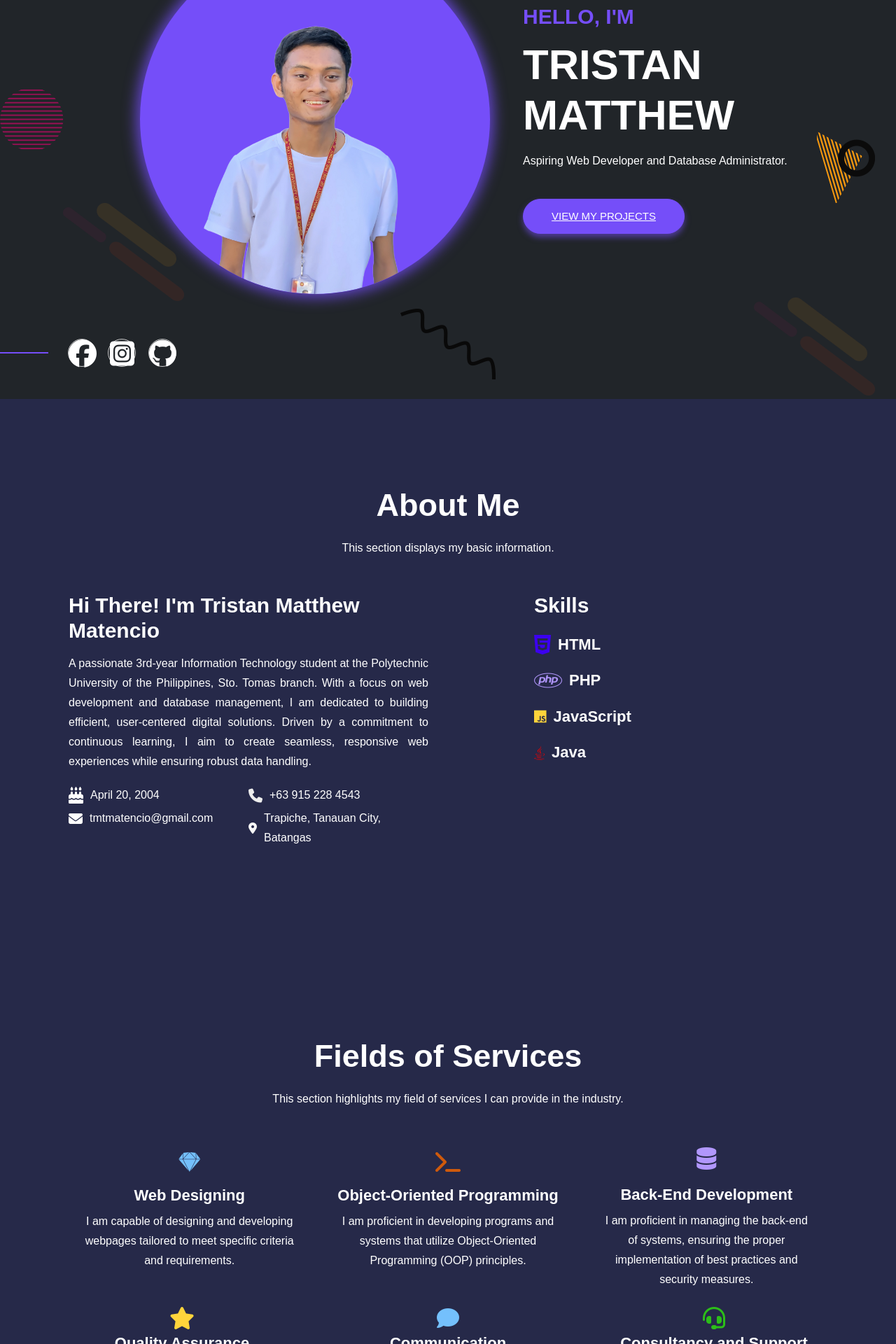
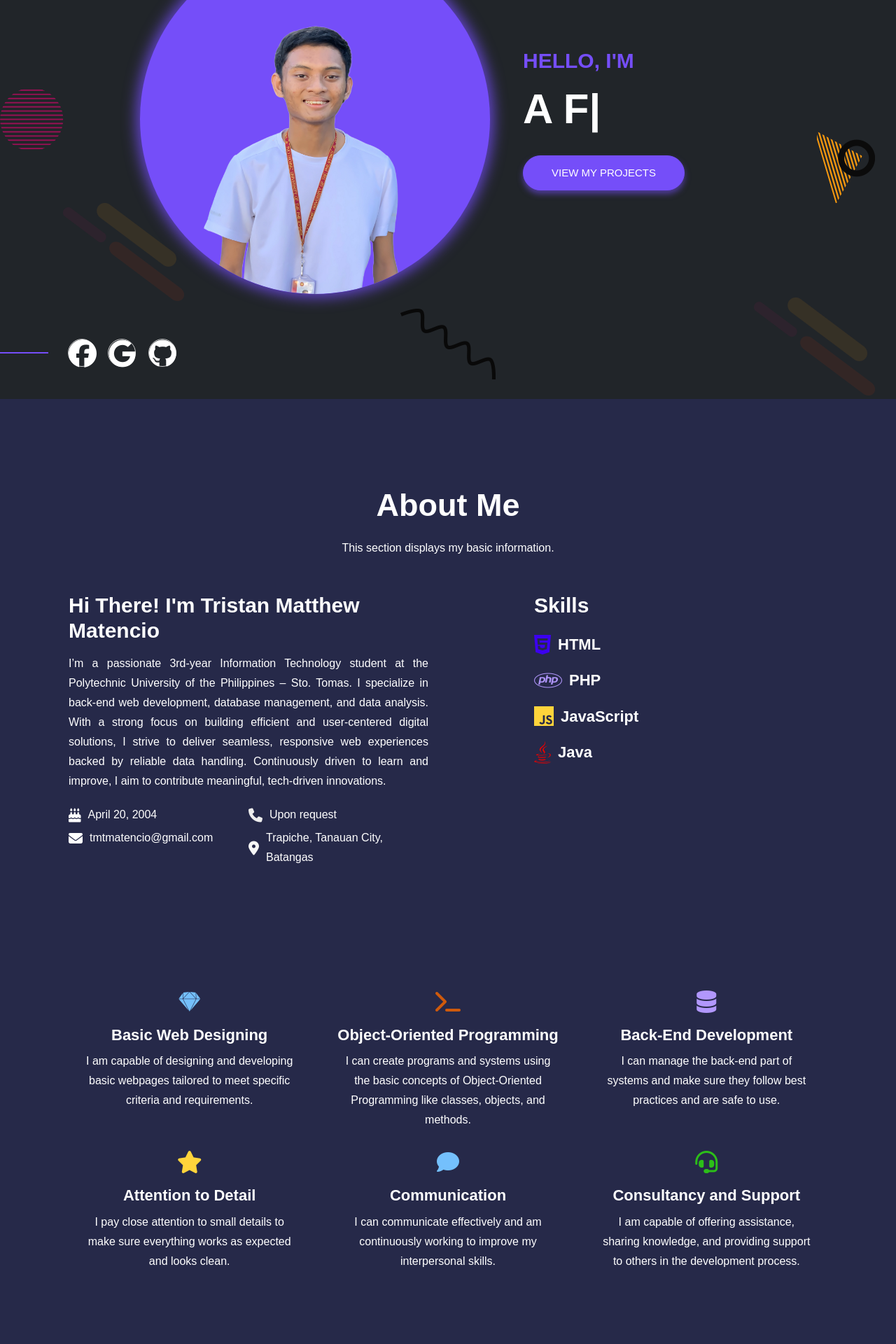
Before and after one commit to TrisMatt20/TrisMatt20.github.io, a PHP site: page /adet-grp-4/ in a window 1280 px wide. Shown: the part 320-2240 px from the top of the page at 70% size. Run offline with PHP 8.4, Linux system fonts and the light colour scheme; some libraries are stand-ins or nearby versions.

Commit message:
code revisions; addeed enhancements to portfolio

```diff
--- /dev/null
+++ b/Portfolio/assets/css/js/about-me.js
@@ -0,0 +1,60 @@
+const aboutMe = {
+    name: "Tristan Matthew Matencio",
+    intro: `I’m a passionate 3rd-year Information Technology student at the Polytechnic University of the Philippines – Sto. Tomas. I specialize in back-end web development, database management, and data analysis. With a strong focus on building efficient and user-centered digital solutions, I strive to deliver seamless, responsive web experiences backed by reliable data handling. Continuously driven to learn and improve, I aim to contribute meaningful, tech-driven innovations.`,
+    details: [
+      { icon: "fa-cake-candles", color: "#ffffff", text: "April 20, 2004" },
+      { icon: "fa-phone", color: "#ededed", text: "Upon request" },
+      { icon: "fa-envelope", color: "#ffffff", text: "tmtmatencio@gmail.com" },
+      { icon: "fa-location-dot", color: "#f7f7f7", text: "Trapiche, Tanauan City, Batangas" }
+    ]
+  };
+
+  const skills = [
+    { name: "HTML", icon: "fa-html5", color: "#3c00f0" },
+    { name: "PHP", icon: "fa-php", color: "#b197fc" },
+    { name: "JavaScript", icon: "fa-js", color: "#FFD43B" },
+    { name: "Java", icon: "fa-java", color: "#eb0000" }
+  ];
+
+  // Render About Me
+  const aboutContent = document.getElementById("about-content");
+
+  let aboutHTML = `
+    <h5 class="about-title" style="font-weight: bold; color: #ffffff; font-size: 30px;">
+      Hi There! I'm ${aboutMe.name}
+    </h5>
+    <p style="text-align: justify; color: #ffffff;">${aboutMe.intro}</p>
+    <ul class="clearfix">`;
+
+  aboutMe.details.forEach(item => {
+    aboutHTML += `
+      <li>
+        <div class="single-info d-flex align-items-center">
+          <i class="fa-solid ${item.icon} fa-lg" style="color: ${item.color}; margin-right: 10px;"></i>
+          <p style="color: #ffffff;">${item.text}</p>
+        </div>
+      </li>`;
+  });
+
+  aboutHTML += `</ul>`;
+  aboutContent.innerHTML = aboutHTML;
+
+  // Render Skills
+  const skillsContent = document.getElementById("skills-content");
+
+  let skillsHTML = `
+    <div class="skill-item mt-25">
+      <h3 class="about-skills" style="font-weight: bold; color: #ffffff; font-size: 30px;">Skills</h3>
+    </div>`;
+
+  skills.forEach(skill => {
+    skillsHTML += `
+      <div class="skill-item mt-25">
+        <div class="single-info d-flex align-items-center">
+          <i class="fa-brands ${skill.icon} fa-2xl" style="color: ${skill.color}; margin-right: 10px;"></i>
+          <h4 style="color: #ffffff; margin: 0;">${skill.name}</h4>
+        </div>
+      </div>`;
+  });
+
+  skillsContent.innerHTML = skillsHTML;
--- /dev/null
+++ b/Portfolio/assets/css/js/loader.js
@@ -0,0 +1,6 @@
+window.addEventListener("load", function () {
+    const preloader = document.querySelector(".preloader");
+    if (preloader) {
+      preloader.style.display = "none";
+    }
+  });
--- /dev/null
+++ b/Portfolio/assets/css/js/roles.js
@@ -0,0 +1,45 @@
+const roles = [
+    "Tristan Matthew",
+    "A PHP Developer",
+    "A Front-End Dev",
+    "A Back-End Dev",
+    "A Tech Enthusiast"
+];
+
+const typingElement = document.getElementById("typing-text");
+let roleIndex = 0;
+let charIndex = 0;
+let isDeleting = false;
+let isPaused = false;
+
+function typeEffect() {
+    const currentRole = roles[roleIndex];
+
+    if (!isPaused) {
+        if (isDeleting) {
+            charIndex--;
+            typingElement.textContent = currentRole.substring(0, charIndex);
+        } else {
+            charIndex++;
+            typingElement.textContent = currentRole.substring(0, charIndex);
+        }
+
+        if (!isDeleting && charIndex === currentRole.length) {
+            isPaused = true;
+            setTimeout(() => {
+                isPaused = false;
+                isDeleting = true;
+            }, 1000);
+        }
+
+        if (isDeleting && charIndex === 0) {
+            isDeleting = false;
+            roleIndex = (roleIndex + 1) % roles.length;
+        }
+    }
+
+    const typingSpeed = isPaused ? 50 : isDeleting ? 50 : 100;
+    setTimeout(typeEffect, typingSpeed);
+}
+
+window.addEventListener("load", typeEffect);
--- /dev/null
+++ b/Portfolio/assets/css/js/services.js
@@ -0,0 +1,59 @@
+const services = [
+    {
+      title: "Basic Web Designing",
+      icon: "fa-brands fa-sketch",
+      color: "#74C0FC",
+      description: "I am capable of designing and developing basic webpages tailored to meet specific criteria and requirements."
+    },
+    {
+      title: "Object-Oriented Programming",
+      icon: "fa-solid fa-terminal",
+      color: "#cf5a0c",
+      description: "I can create programs and systems using the basic concepts of Object-Oriented Programming like classes, objects, and methods."
+    },
+    {
+      title: "Back-End Development",
+      icon: "fa-solid fa-database",
+      color: "#B197FC",
+      description: "I can manage the back-end part of systems and make sure they follow best practices and are safe to use."
+    },
+    {
+      title: "Attention to Detail",
+      icon: "fa-solid fa-star",
+      color: "#FFD43B",
+      description: "I pay close attention to small details to make sure everything works as expected and looks clean."
+    },
+    {
+      title: "Communication",
+      icon: "fa-solid fa-comment",
+      color: "#74C0FC",
+      description: "I can communicate effectively and am continuously working to improve my interpersonal skills."
+    },
+    {
+      title: "Consultancy and Support",
+      icon: "fa-solid fa-headset",
+      color: "#2cbe19",
+      description: "I am capable of offering assistance, sharing knowledge, and providing support to others in the development process."
+    }
+  ];
+
+  const container = document.getElementById("services-container");
+
+  services.forEach(service => {
+    const col = document.createElement("div");
+    col.className = "col-lg-4 col-md-6 col-sm-8 px-3";
+
+    col.innerHTML = `
+      <div class="single-service text-center mt-30 animate-up">
+        <div class="service-icon mb-3">
+          <i class="${service.icon}" style="color: ${service.color}; font-size: 2em;"></i>
+        </div>
+        <div class="service-content">
+          <h4 style="color: #ffffff; margin-top: 10px;">${service.title}</h4>
+          <p class="px-3" style="color: #ffffff; margin-top: 10px;">${service.description}</p>
+        </div>
+      </div>
+    `;
+
+    container.appendChild(col);
+  });
--- a/index.html
+++ b/index.html
@@ -17,6 +17,23 @@
 </head>
 
 <body data-bs-spy="scroll" data-bs-target=".navbar" data-bs-offset="50" tabindex="0">
+    <!-- loader -->
+    <div class="preloader">
+        <div class="load">
+            <div class="ytp-spinner">
+                <div class="ytp-spinner-container">
+                    <div class="ytp-spinner-rotator">
+                        <div class="ytp-spinner-left">
+                            <div class="ytp-spinner-circle"></div>
+                        </div>
+                        <div class="ytp-spinner-right">
+                            <div class="ytp-spinner-circle"></div>
+                        </div>
+                    </div>
+                </div>
+            </div>
+        </div>
+    </div>
     <header id="home" class="header-area" data-bs-theme="dark">
         <div class="navigation fixed-top bg-dark">
             <div class="container-fluid">
@@ -85,9 +102,12 @@
                     <div class="col-xl-5 col-lg-6">
                         <div class="header-content-right animate-up">
                             <h4 class="sub-title">Hello, I'm</h4>
-                            <h1 class="title" style="color: white;">Tristan Matthew</h1>
-                            <p style="color: white;">Aspiring Web Developer and Database Administrator.</p>
-                            <a class="main-btn" href="#projects">View my Projects</a>
+                            <h1 class="roles" style="color: white;">
+                                <span id="typing-wrapper">
+                                    <span id="typing-text"></span><span id="cursor">|</span>
+                                </span>
+                            </h1>
+                            <a class="main-btn" style="text-decoration: none; margin-top: 30px;" href="#projects">View my Projects</a>
                         </div>
                     </div>
                 </div>
@@ -102,8 +122,7 @@
                                     <li><a href="https://www.facebook.com/trismatt20?mibextid=LQQJ4d"><i
                                                 class="fa-brands fa-facebook fa-2xl" style="color: #ffffff;"></a></i>
                                     </li>
-                                    <li><a href="https://www.instagram.com/_bemore35"><i
-                                                class="fa-brands fa-square-instagram fa-2xl"
+                                    <li><a href="mailto:tmtmatencio@gmail.com"><i class="fa-brands fa-google fa-2xl"
                                                 style="color: #ffffff;"></i></a></li>
                                     <li><a href="https://github.com/TrisMatt20/TrisMatt20.github.io"><i
                                                 class="fa-brands fa-github fa-2xl" style="color: #ffffff;"></i></a></li>
@@ -115,10 +134,11 @@
             </div>
         </div>
     </header>
-    <section id="about" class="about-area pt-125 pb-130">
+    <!-- ABOUT SECTION -->
+    <section id="about" class="about-area pt-125 pb-130" style="background-color: #262949;">
         <div class="container">
             <div class="row justify-content-center">
-                <div class="col-lg-8">
+                <div class="col-lg-6">
                     <div class="section-title text-center animate-up">
                         <h2 class="title" style="color: #ffffff;">About Me</h2>
                         <p class="px-3" style="color: #ffffff;">This section displays my basic information.</p>
@@ -126,198 +146,27 @@
                 </div>
             </div>
             <div class="row">
+                <!-- LEFT COLUMN: INFO -->
                 <div class="col-lg-6">
-                    <div class="about-content mt-50 px-3 animate-up">
-                        <h5 class="about-title" style="font-weight: bold; color: #ffffff; font-size: 30px;">
-                            Hi There! I'm Tristan Matthew Matencio
-                        </h5>
-                        <p style="text-align: justify; color: #ffffff;">
-                            A passionate 3rd-year Information Technology student at the Polytechnic University of the
-                            Philippines, Sto. Tomas branch. With a focus on web development and database management, I
-                            am
-                            dedicated to building efficient, user-centered digital solutions. Driven by a commitment to
-                            continuous learning, I aim to create seamless, responsive web experiences while ensuring
-                            robust
-                            data handling.
-                        </p>
-                        <ul class="clearfix">
-                            <li>
-                                <div class="single-info d-flex align-items-center">
-                                    <i class="fa-solid fa-cake-candles fa-xl"
-                                        style="color: #ffffff; margin-right: 10px;"></i>
-                                    <p style="color: #ffffff;">April 20, 2004</p>
-                                </div>
-                            </li>
-                            <li>
-                                <div class="single-info d-flex align-items-center">
-                                    <i class="fa-solid fa-phone fa-lg" style="color: #ededed; margin-right: 10px;"></i>
-                                    <p style="color: #ffffff;">+63 915 228 4543</p>
-                                </div>
-                            </li>
-                            <li>
-                                <div class="single-info d-flex align-items-center">
-                                    <i class="fa-solid fa-envelope fa-lg"
-                                        style="color: #ffffff; margin-right: 10px;"></i>
-                                    <p style="color: #ffffff;">tmtmatencio@gmail.com</p>
-                                </div>
-                            </li>
-                            <li>
-                                <div class="single-info d-flex align-items-center">
-                                    <i class="fa-solid fa-location-dot" style="color: #f7f7f7; margin-right: 10px;"></i>
-                                    <p style="color: #ffffff;">Trapiche, Tanauan City, Batangas</p>
-                                </div>
-                            </li>
-                        </ul>
-                    </div>
+                    <div class="about-content mt-50 px-3 animate-up" id="about-content"></div>
                 </div>
+                <!-- RIGHT COLUMN: SKILLS -->
                 <div class="col-xl-5 offset-xl-1 col-lg-6">
-                    <div class="about-skills pt-25 px-3 animate-up">
-                        <div class="skill-item mt-25">
-                            <h3 class="about-skills" style="font-weight: bold; color: #ffffff; font-size: 30px;">
-                                Skills
-                            </h3>
-                        </div>
-                        <div class="skill-item mt-25">
-                            <div class="single-info d-flex align-items-center">
-                                <i class="fa-brands fa-html5 fa-2xl" style="color: #3c00f0; margin-right: 10px;"></i>
-                                <h4 style="color: #ffffff; margin: 0;">HTML</h4>
-                            </div>
-                        </div>
-
-                        <div class="skill-item mt-25">
-                            <div class="single-info d-flex align-items-center">
-                                <i class="fa-brands fa-php fa-2xl" style="color: #b197fc; margin-right: 10px;"></i>
-                                <h4 style="color: #ffffff; margin: 0;">PHP</h4>
-                            </div>
-                        </div>
-                        <div class="skill-item mt-25">
-                            <div class="single-info d-flex align-items-center">
-                                <i class="fa-brands fa-js fa-lg" style="color: #FFD43B; margin-right: 10px;"></i>
-                                <h4 style="color: #ffffff; margin: 0;">JavaScript</h4>
-                            </div>
-                        </div>
-                        <div class="skill-item mt-25">
-                            <div class="single-info d-flex align-items-center">
-                                <i class="fa-brands fa-java fa-lg" style="color: #eb0000; margin-right: 10px;"></i>
-                                <h4 style="color: #ffffff; margin: 0;">Java</h4>
-                            </div>
-                        </div>
-
-                    </div>
+                    <div class="about-skills pt-25 px-3 animate-up" id="skills-content"></div>
                 </div>
             </div>
         </div>
     </section>
 
     <!-- Fields of Services -->
-    <section id="portfolio" class="services-area gray-bg pt-125 pb-130" style="background-color: #262949;">
-        <div class="container">
-            <div class="row justify-content-center">
-                <div class="col-lg-8">
-                    <div class="section-title text-center pb-30 animate-up">
-                        <h2 class="title" style="color: #ffffff;">Fields of Services</h2>
-                        <p class="px-3" style="color: #ffffff;">This section highlights my field of services I can
-                            provide in the
-                            industry.</p>
-                    </div>
-                </div>
-                <div class="row justify-content-center px-3">
-                    <!-- Web Designing Skill -->
-                    <div class="col-lg-4 col-md-6 col-sm-8 animate-up">
-                        <div class="single-service text-center mt-30">
-                            <div class="service-icon mb-3">
-                                <i class="fa-brands fa-sketch" style="color: #74C0FC; font-size: 2em;"></i>
-                            </div>
-                            <div class="service-content">
-                                <h4 style="color: #ffffff;">Web Designing</h4>
-                                <p class="px-3" style="color: #ffffff; margin-top: 10px;">I am capable of designing and
-                                    developing
-                                    webpages tailored to meet specific criteria and requirements.</p>
-                            </div>
-                        </div>
-                    </div>
-                    <!-- Object-Oriented Programming -->
-                    <div class="col-lg-4 col-md-6 col-sm-8 px-3">
-                        <div class="single-service text-center mt-30 animate-up">
-                            <div class="service-icon mb-3">
-                                <i class="fa-solid fa-terminal" style="color: #cf5a0c; font-size: 2em;"></i>
-                            </div>
-                            <div class="service-content">
-                                <h4 style="color: #ffffff;">Object-Oriented Programming</h4>
-                                <p class="px-3" style="color: #ffffff; margin-top: 10px;">I am proficient in developing
-                                    programs and
-                                    systems that utilize Object-Oriented Programming (OOP) principles.</p>
-                            </div>
-                        </div>
-                    </div>
-                    <!-- Back-End Development -->
-                    <div class="col-lg-4 col-md-6 col-sm-8 px-3">
-                        <div class="single-service text-center mt-30 animate-up">
-                            <div class="service-icon mb-3">
-                                <i class="fa-solid fa-database fa-2xl" style="color: #B197FC; font-size: 2em;"></i>
-                            </div>
-                            <div class="service-content">
-                                <h4 style="color: #ffffff; padding-top: 10px;">Back-End Development</h4>
-                                <p class="px-3" style="color: #ffffff; margin-top: 10px;">I am proficient in managing
-                                    the back-end of
-                                    systems, ensuring the proper implementation of best practices and security measures.
-                                </p>
-                            </div>
-                        </div>
-                    </div>
-                </div>
-                <!-- Quality Assurance -->
-                <div class=" col-lg-4 col-md-6 col-sm-8 px-3">
-                    <div class="single-service text-center mt-30 animate-up">
-                        <div class="service-icon">
-                            <i class="fa-solid fa-star fa-2xl" style="color: #FFD43B; font-size: 2em;"></i>
-                        </div>
-                        <div class="service-content">
-                            <h4 style="color: #ffffff; color: #ffffff; margin-top: 10px;">Quality
-                                Assurance
-                            </h4>
-                            <p class="px-3" style="color: #ffffff; margin-top: 10px;">I am capable of ensuring that my
-                                projects
-                                function effectively by
-                                identifying, reducing, and eliminating errors and bugs throughout the development
-                                process.</p>
-                        </div>
-                    </div>
-                </div>
-                <!-- Communication -->
-                <div class="col-lg-4 col-md-6 col-sm-8 px-3">
-                    <div class="single-service text-center mt-30 animate-up">
-                        <div class="service-icon">
-                            <i class="fa-solid fa-comment fa-2xl" style="color: #74C0FC; font-size: 2em;"></i>
-                        </div>
-                        <div class="service-content">
-                            <h4 style="color: #ffffff; margin-top: 10px;">Communication</h4>
-                            <p class="px-3" style="color: #ffffff; margin-top: 10px;">I am able to clearly articulate my
-                                thoughts and
-                                effectively
-                                manage interpersonal communication.</p>
-                        </div>
-                    </div>
-                </div>
-                <!-- Consultancy and Support Skill -->
-                <div class="col-lg-4 col-md-6 col-sm-8 px-3">
-                    <div class="single-service text-center mt-30 animate-up">
-                        <div class="service-icon">
-                            <i class="fa-solid fa-headset fa-2xl" style="color: #2cbe19; font-size: 2em;"></i>
-                        </div>
-                        <div class="service-content">
-                            <h4 style="color: #ffffff; margin-top: 10px;">
-                                Consultancy and Support</h4>
-                            <p class="px-3" style="color: #ffffff; margin-top: 10px;">I am capable of offering
-                                assistance, sharing
-                                knowledge, and
-                                providing support to others in the development process.</p>
-                        </div>
-                    </div>
-                </div>
+    <div class="container">
+        <div class="row">
+            <div class="col-12">
+                <div class="row justify-content-center px-3" id="services-container"></div>
             </div>
         </div>
-    </section>
+    </div>
+
     <!-- projects -->
     <section id="projects" class="project-area pt-125 pb-130">
         <div class="container">
@@ -336,8 +185,7 @@
                         <div class="col-lg-6 col-md-6 col-sm-6 animate-up">
                             <div class="single-project text-center mt-30">
                                 <div class="project">
-                                    <a href="WD/index.html"
-                                        style="display: inline-block; position: relative;">
+                                    <a href="WD/index.html" style="display: inline-block; position: relative;">
                                         <img src="Portfolio/assets/css/img/projects/webdev.png" alt="course1">
                                     </a>
                                 </div>
@@ -359,16 +207,15 @@
                         <div class="col-lg-6 col-md-6 col-sm-6 animate-up">
                             <div class="single-project text-center mt-30">
                                 <div class="project">
-                                    <a href="ADET/index.html"
-                                        style="display: inline-block; position: relative;">
-                                        <img src="Portfolio/assets/css/img/projects/appdev.png"
-                                            alt="course2">
+                                    <a href="ADET/index.html" style="display: inline-block; position: relative;">
+                                        <img src="Portfolio/assets/css/img/projects/appdev.png" alt="course2">
                                     </a>
                                 </div>
                                 <div class="project-overlay">
                                     <div class="project-content text-center">
                                         <h3 class="project-title"
-                                            style="margin-top: 10px; color: black; font-weight: bold;">AppDev and Emerging Technologies
+                                            style="margin-top: 10px; color: black; font-weight: bold;">AppDev and
+                                            Emerging Technologies
                                         </h3>
                                         <div class="project-more">
                                             <a class="main-btn" href="ADET/index.html">
@@ -397,8 +244,11 @@
                 </div>
             </footer>
 
-
+            <script src="Portfolio/assets/css/js/loader.js"></script>
+            <script src="Portfolio/assets/css/js/roles.js"></script>
             <script src="Portfolio/assets/css/js/animate-up.js"></script>
+            <script src="Portfolio/assets/css/js/services.js"></script>
+            <script src="Portfolio/assets/css/js/about-me.js"></script>
             <script src="https://kit.fontawesome.com/49a3347974.js" crossorigin="anonymous"></script>
             <script src="https://cdn.jsdelivr.net/npm/@popperjs/core@2.11.8/dist/umd/popper.min.js"
                 integrity="sha384-I7E8VVD/ismYTF4hNIPjVp/Zjvgyol6VFvRkX/vR+Vc4jQkC+hVqc2pM8ODewa9r"
```
Also changed, not shown: Portfolio/assets/css/css/styles.css (+34 -2 lines).
